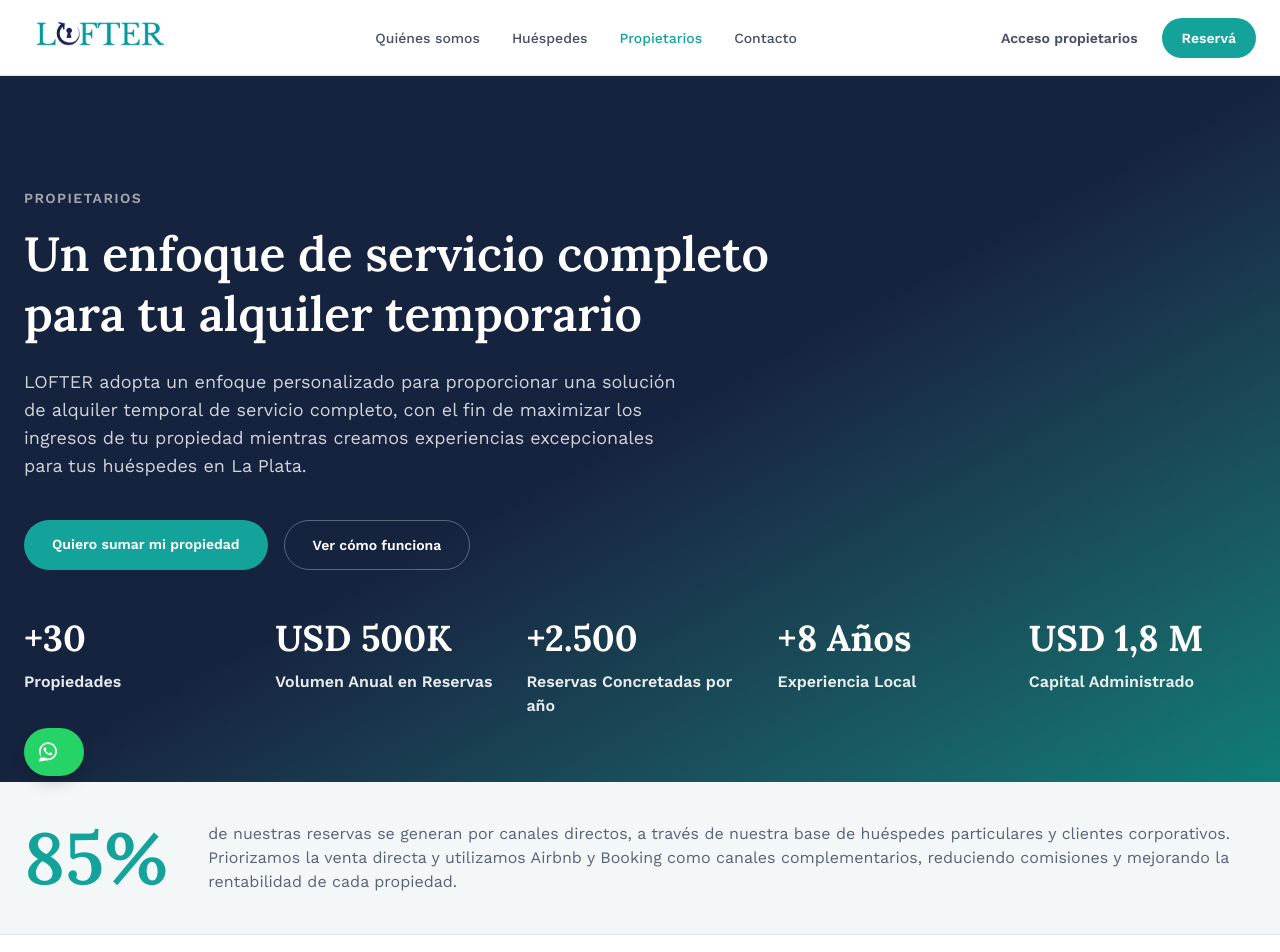
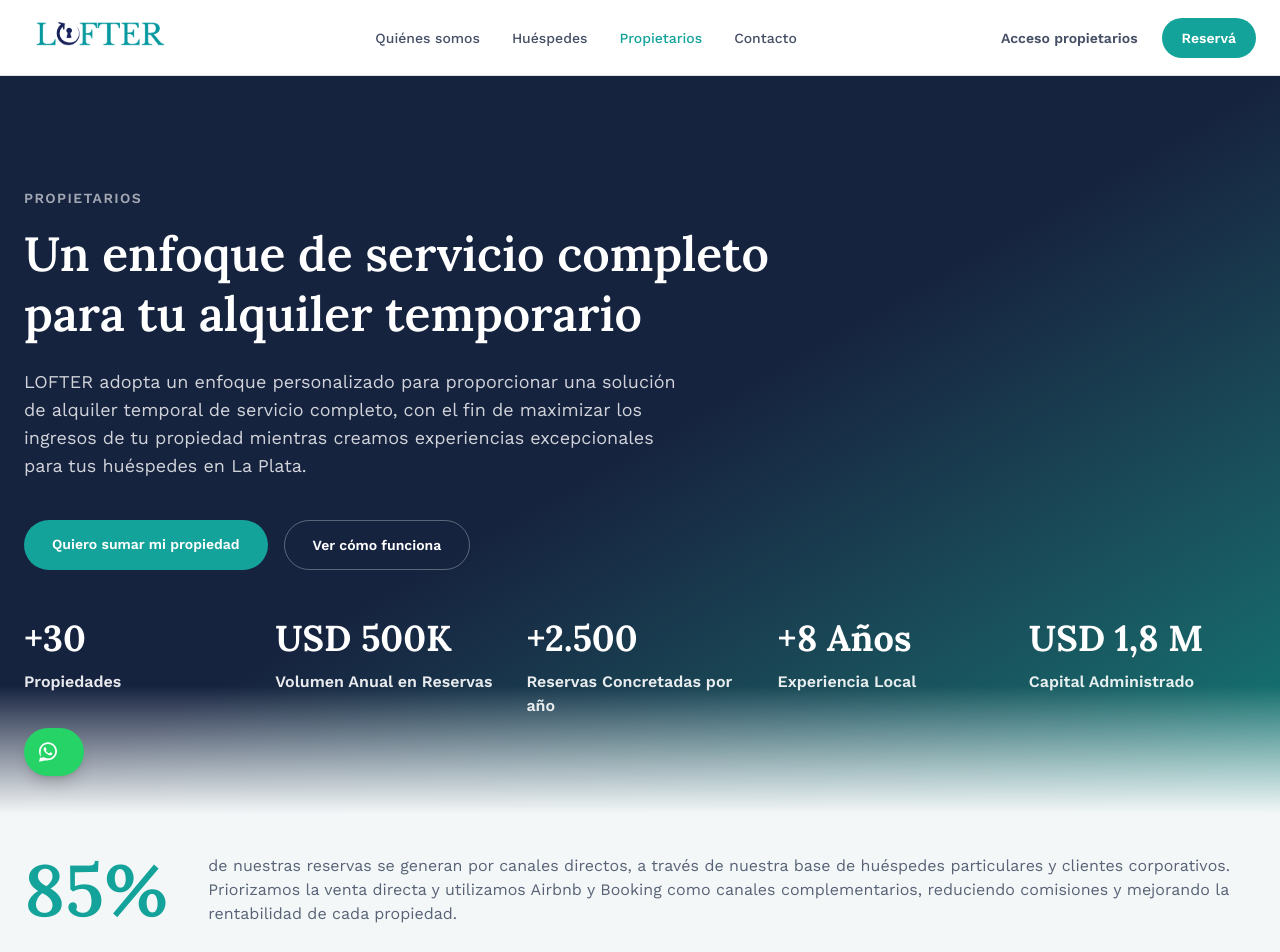
Before and after one commit to germanarias09-dotcom/lofter-site, a Next.js app: page /propietarios in a window 1280 px wide. Shown: the top 952 px of the page. Built offline with nearby package versions, Linux system fonts and the light colour scheme.

Commit message:
Degradado se aclara hacia abajo antes de la seccion clara, como renteo.com.co

```diff
--- a/src/app/propietarios/page.tsx
+++ b/src/app/propietarios/page.tsx
@@ -134,7 +134,7 @@ export default function PropietariosPage() {
       <main className="flex-1">
         {/* HERO + LOFTER EN NUMEROS */}
         <section className="relative overflow-hidden bg-gradient-to-br from-navy via-navy to-teal-dark text-white">
-          <div className="mx-auto max-w-7xl px-6 pt-24 pb-14 sm:pt-28 sm:pb-16">
+          <div className="mx-auto max-w-7xl px-6 pt-24 pb-20 sm:pt-28 sm:pb-24">
             <p className="mb-4 text-sm font-semibold uppercase tracking-widest text-white/60">
               Propietarios
             </p>
@@ -180,6 +180,9 @@ export default function PropietariosPage() {
               ))}
             </div>
           </div>
+
+          {/* Se aclara hacia abajo, como en renteo.com.co, para entrar suave a la seccion clara siguiente */}
+          <div className="pointer-events-none absolute inset-x-0 bottom-0 h-32 bg-gradient-to-b from-transparent to-bg-soft" />
         </section>
 
         {/* CANALES DE RESERVA */}
```
